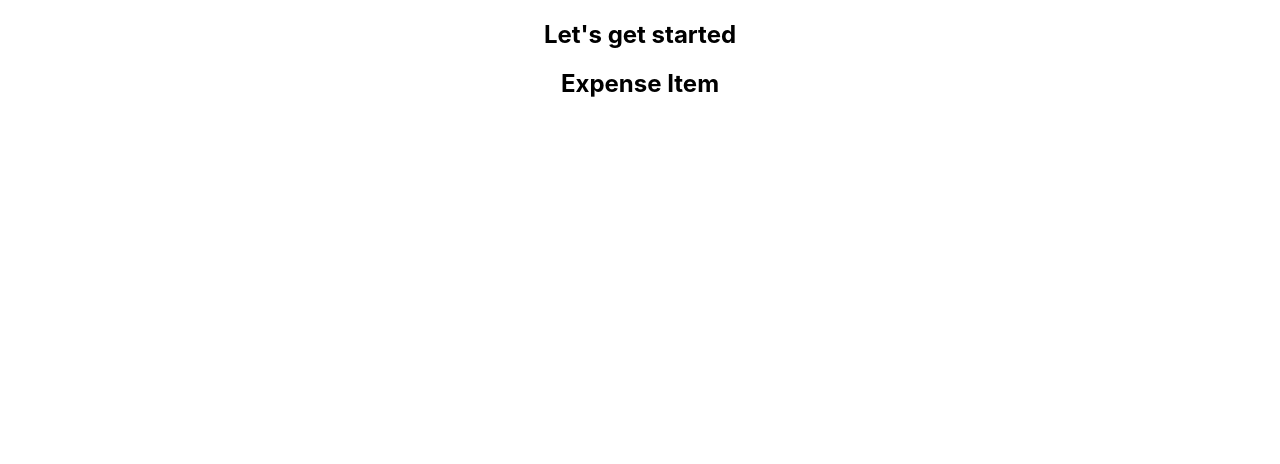
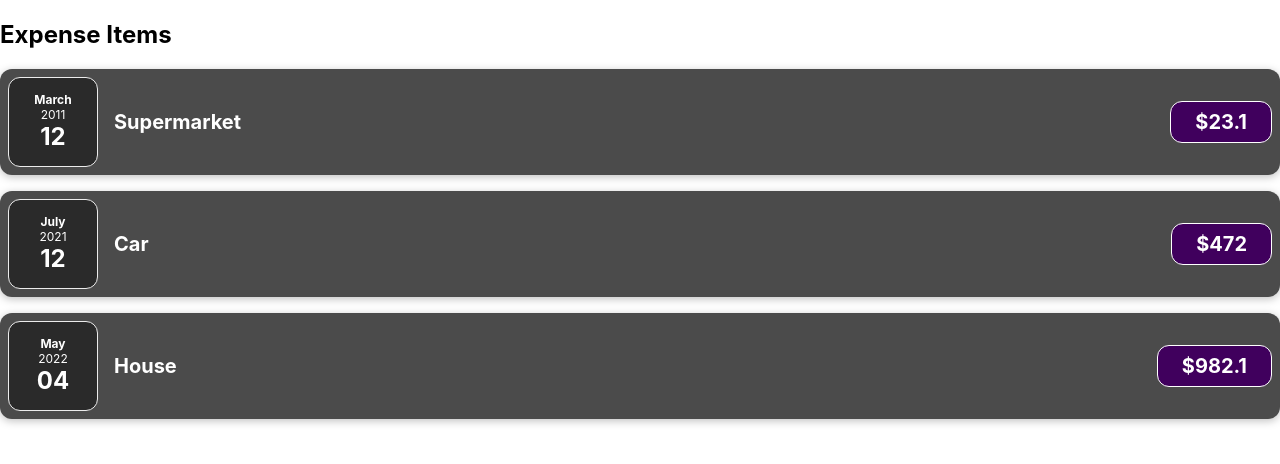
Before and after one commit to stella-hu-xing/first-react-app, a JavaScript app: page / in a window 1280 px wide. Shown: the top 464 px of the page. Built offline with nearby package versions, Linux system fonts and the light colour scheme.

Commit message:
add date component

```diff
--- a/src/App.css
+++ /dev/null
@@ -1,38 +0,0 @@
-.App {
-  text-align: center;
-}
-
-.App-logo {
-  height: 40vmin;
-  pointer-events: none;
-}
-
-@media (prefers-reduced-motion: no-preference) {
-  .App-logo {
-    animation: App-logo-spin infinite 20s linear;
-  }
-}
-
-.App-header {
-  background-color: #282c34;
-  min-height: 100vh;
-  display: flex;
-  flex-direction: column;
-  align-items: center;
-  justify-content: center;
-  font-size: calc(10px + 2vmin);
-  color: white;
-}
-
-.App-link {
-  color: #61dafb;
-}
-
-@keyframes App-logo-spin {
-  from {
-    transform: rotate(0deg);
-  }
-  to {
-    transform: rotate(360deg);
-  }
-}
--- a/src/App.js
+++ b/src/App.js
@@ -1,11 +1,17 @@
-import './App.css';
 import {ExpenseItem} from './components/ExpenseItem';
 
 function App() {
+  const expenses = [
+    {id: 1, title: 'Supermarket', amount: 23.1, date: new Date(2011, 2, 12)},
+    {id: 2, title: 'Car', amount: 472, date: new Date(2021, 6, 12)},
+    {id: 3, title: 'House', amount: 982.1, date: new Date(2022, 4, 4)},
+  ];
   return (
-    <div className="App">
-      <h2>Let's get started</h2>
-      <ExpenseItem />
+    <div>
+      <h2>Expense Items</h2>
+      {expenses.map((e) => {
+        return <ExpenseItem expense={e} key={e.id}></ExpenseItem>;
+      })}
     </div>
   );
 }
--- /dev/null
+++ b/src/components/ExpenseDate.css
@@ -0,0 +1,26 @@
+.expense-date {
+  display: flex;
+  flex-direction: column;
+  width: 5.5rem;
+  height: 5.5rem;
+  border: 1px solid #ececec;
+  background-color: #2a2a2a;
+  color: white;
+  border-radius: 12px;
+  align-items: center;
+  justify-content: center;
+}
+
+.expense-date__month {
+  font-size: 0.75rem;
+  font-weight: bold;
+}
+
+.expense-date__year {
+  font-size: 0.75rem;
+}
+
+.expense-date__day {
+  font-size: 1.5rem;
+  font-weight: bold;
+}
--- /dev/null
+++ b/src/components/ExpenseDate.js
@@ -0,0 +1,14 @@
+import './ExpenseDate.css';
+
+export function ExpenseDate(props) {
+  const month = props.date.toLocaleString('en-US', {month: 'long'});
+  const year = props.date.getFullYear();
+  const day = props.date.toLocaleString('en-US', {day: '2-digit'});
+  return (
+    <div className="expense-date">
+      <div className="expense-date__month">{month}</div>
+      <div className="expense-date__year">{year}</div>
+      <div className="expense-date__day">{day}</div>
+    </div>
+  );
+}
--- /dev/null
+++ b/src/components/ExpenseItem.css
@@ -0,0 +1,56 @@
+.expense-item {
+  display: flex;
+  justify-content: space-between;
+  align-items: center;
+  box-shadow: 0 2px 8px rgba(0, 0, 0, 0.25);
+  padding: 0.5rem;
+  margin: 1rem 0;
+  border-radius: 12px;
+  background-color: #4b4b4b;
+}
+
+.expense-item__description {
+  display: flex;
+  flex-direction: column;
+  gap: 1rem;
+  align-items: flex-end;
+  flex-flow: column-reverse;
+  justify-content: flex-start;
+  flex: 1;
+}
+
+.expense-item h2 {
+  color: #3a3a3a;
+  font-size: 1rem;
+  flex: 1;
+  margin: 0 1rem;
+  color: white;
+}
+
+.expense-item__price {
+  font-size: 1rem;
+  font-weight: bold;
+  color: white;
+  background-color: #40005d;
+  border: 1px solid white;
+  padding: 0.5rem;
+  border-radius: 12px;
+}
+
+@media (min-width: 580px) {
+  .expense-item__description {
+    flex-direction: row;
+    align-items: center;
+    justify-content: flex-start;
+    flex: 1;
+  }
+
+  .expense-item__description h2 {
+    font-size: 1.25rem;
+  }
+
+  .expense-item__price {
+    font-size: 1.25rem;
+    padding: 0.5rem 1.5rem;
+  }
+}
--- a/src/components/ExpenseItem.js
+++ b/src/components/ExpenseItem.js
@@ -1,3 +1,16 @@
-export function ExpenseItem() {
-  return <h2>Expense Item</h2>;
+import './ExpenseItem.css';
+import {ExpenseDate} from './ExpenseDate';
+
+export function ExpenseItem(props) {
+  const expense = props.expense;
+
+  return (
+    <div className="expense-item">
+      <ExpenseDate date={expense.date} />
+      <div className="expense-item__description">
+        <h2>{expense.title}</h2>
+        <div className="expense-item__price">${expense.amount}</div>
+      </div>
+    </div>
+  );
 }
```
